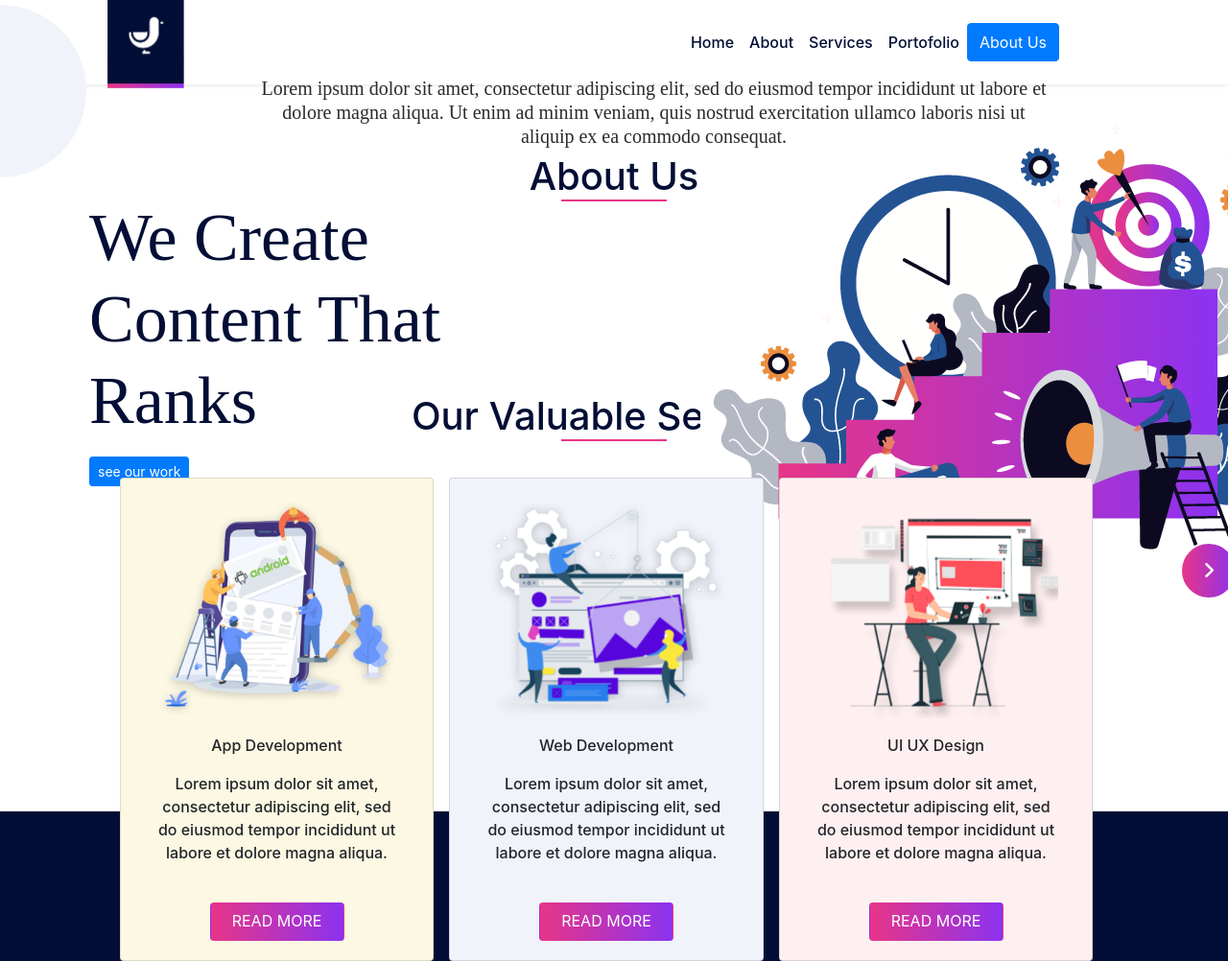
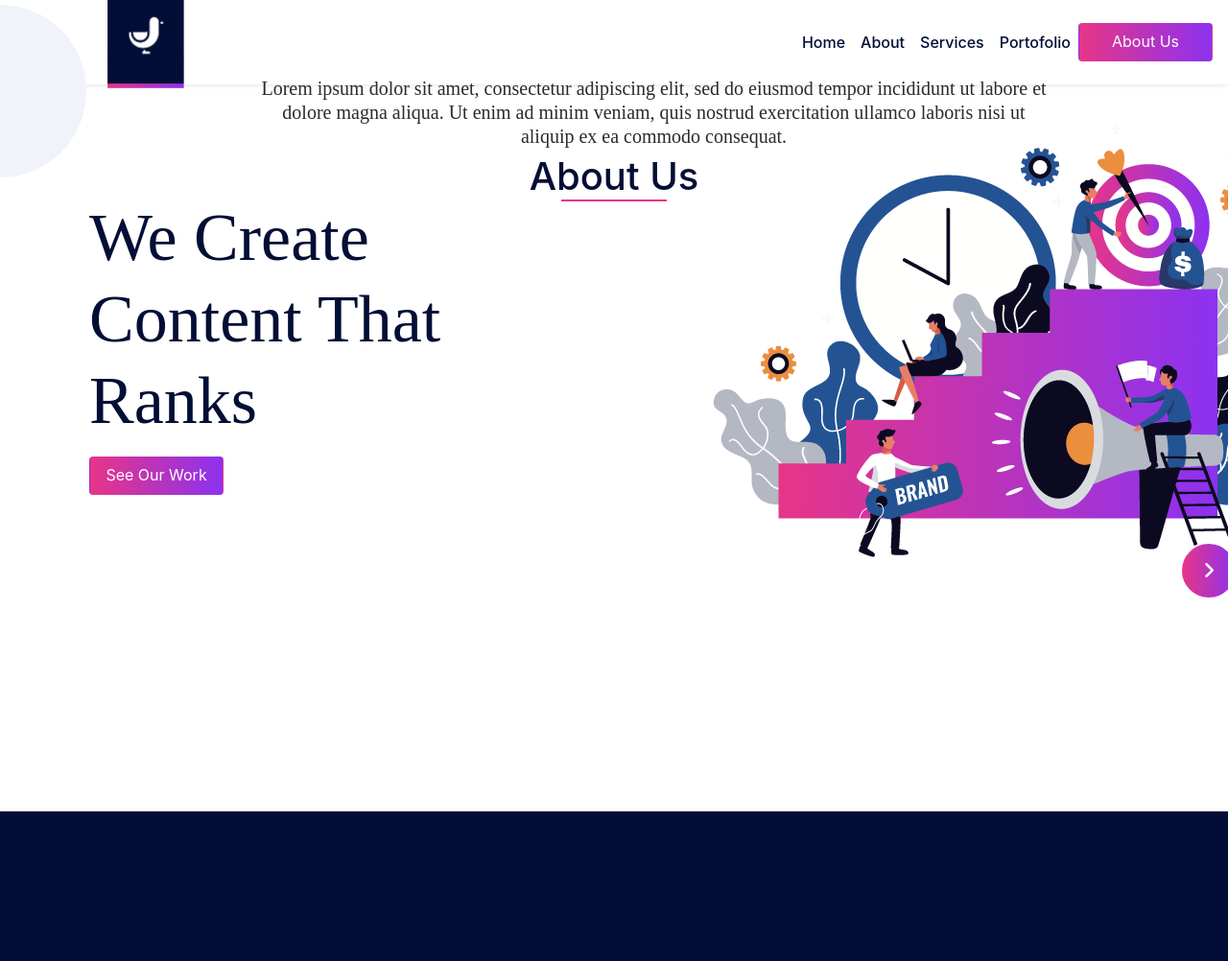
Before and after one commit to indirahmw/finalproject3-msib, a plain HTML site: page fp3/index.html in a window 1280 px wide. Shown: the top 1002 px of the page at 96% size. Drawn offline with nearby package versions, Linux system fonts and the light colour scheme.

Commit message:
Update index.html

```diff
--- a/fp3/index.html
+++ b/fp3/index.html
@@ -36,14 +36,14 @@
                   <a class="nav-item nav-link" href="#" style="color:#020E35; font-weight: 500;">About</a>
                   <a class="nav-item nav-link" href="#" style="color: #020E35; font-weight: 500;">Services</a>
                   <a class="nav-item nav-link" href="#" style="color:#020E35; font-weight: 500;">Portofolio</a>
-                  <button class="btn btn-primary" type="button" style="margin-right: 160px;">About Us</button>
+                  <a href="#" class="btn btn-1" style="color: white">About Us</a>
           </div>
         </div>
     </nav>
 
     <div class="container1">
       <p class="title">We Create Content That Ranks</p>
-      <p><a class="btn btn-primary btn-sm" href="" role="button">see our work</a></p>
+      <p> <a href="#" class="btn btn-1" style="color: white">See Our Work</a></p>
     </div>
 
     <div class="container2">
@@ -52,7 +52,6 @@
   <br>
 
     <!-- Section B : About Us & Our Valuable Services -->
-
     <div class="main">
       <h3>About Us <span id="underline"></span></h3>
       <div class="circle"></div>
@@ -64,6 +63,7 @@
           aliquip ex ea commodo consequat.
         </p>
       </div>
+    </div>
 
       <div class="content-top">
         <div class="wrap">
```
